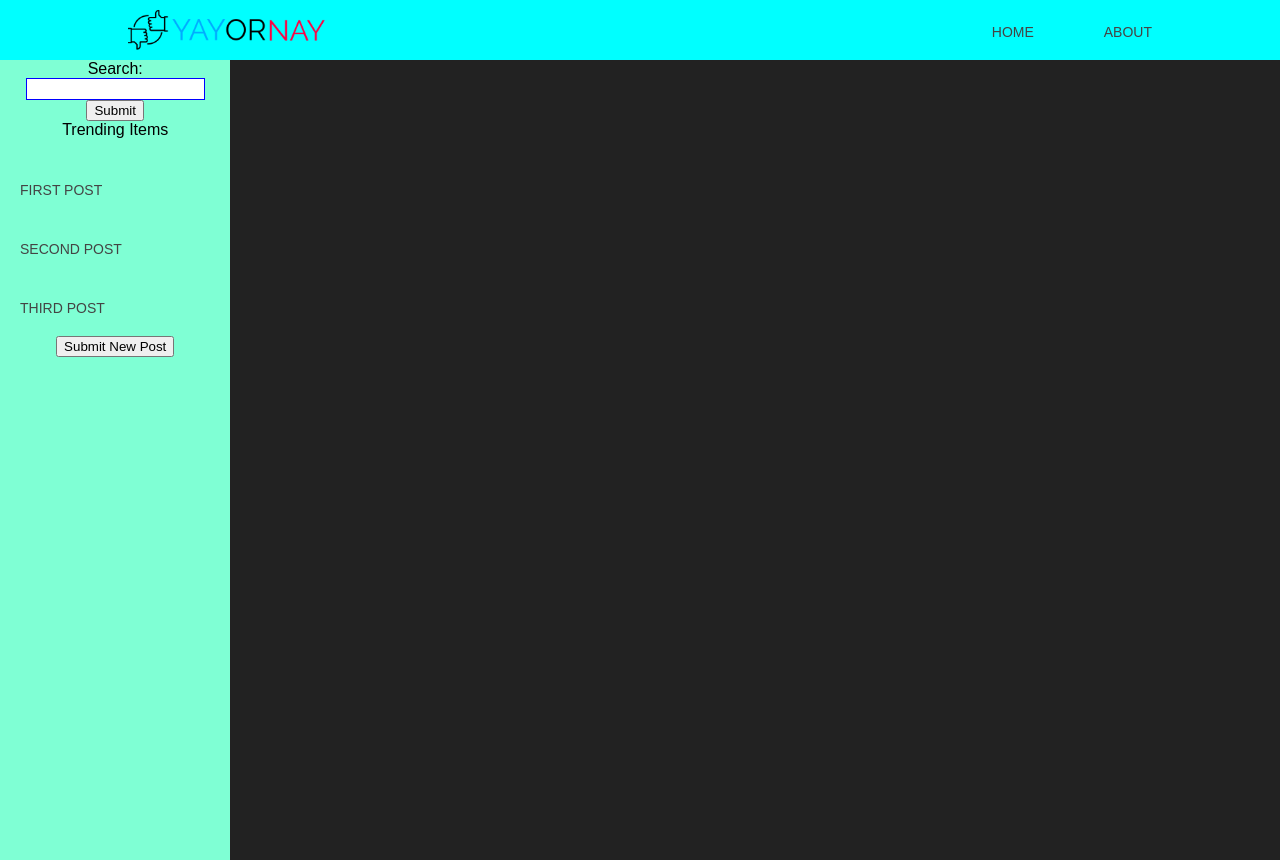
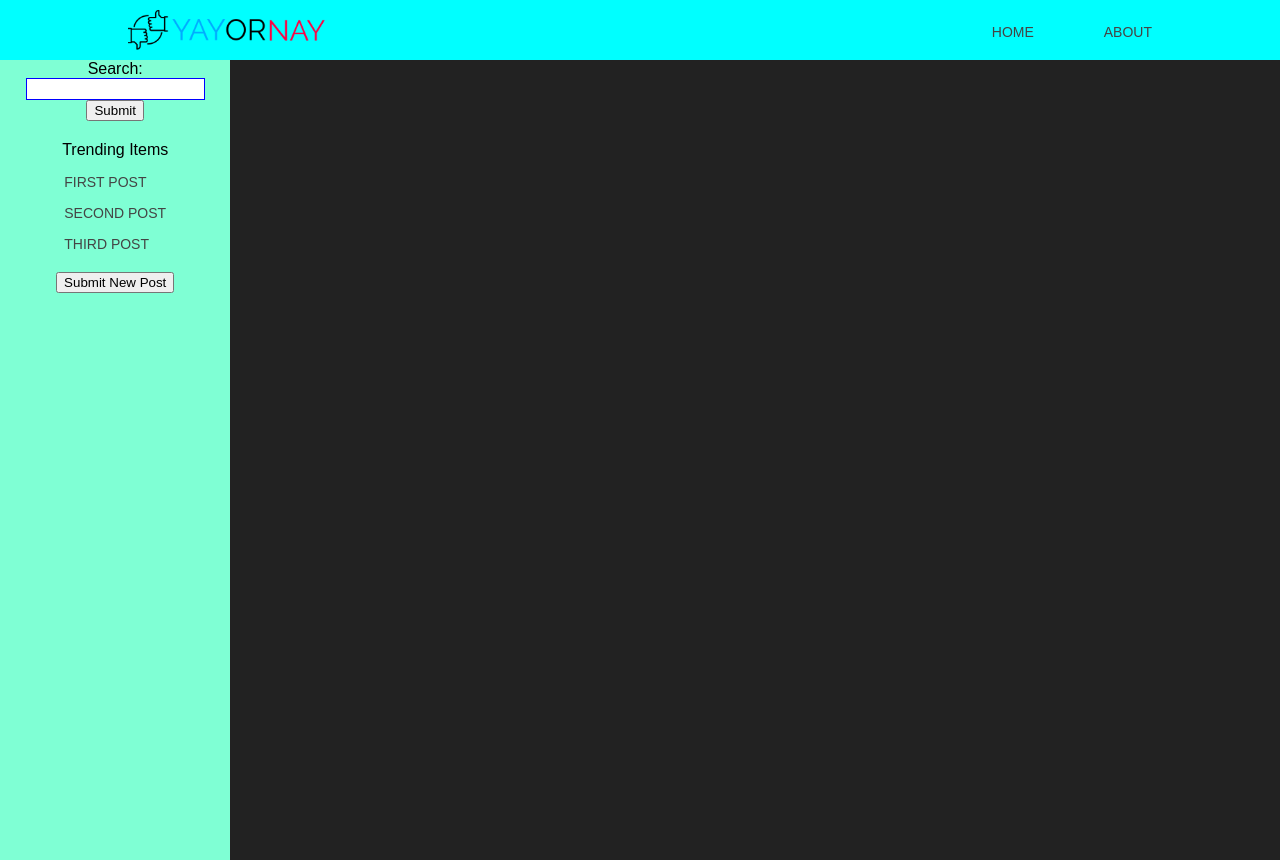
Before and after one commit to gptt916/teamabsolutely, a React app in the folder client/: page / in a window 1280 px wide. Built offline with nearby package versions, Linux system fonts and the light colour scheme.

Commit message:
styling changes

```diff
--- a/client/src/Components/SidebarComponents/SearchField/SearchField.js
+++ b/client/src/Components/SidebarComponents/SearchField/SearchField.js
@@ -10,6 +10,7 @@ const searchField = (props) => {
             width: '75%'
         },
         searchComponents:{
+            marginBottom:'20px'
         }
       };
 
--- a/client/src/Components/SidebarComponents/TrendingItems/TrendingItems.css
+++ b/client/src/Components/SidebarComponents/TrendingItems/TrendingItems.css
@@ -1,7 +1,8 @@
 
-.TrendingItemListingItemList {
+.TrendingItemList {
     display: flex;
     justify-content: center;
+    margin-bottom:20px;
   }
 
   .TrendingItemList ul {
@@ -12,8 +13,8 @@
 
   .TrendingItemList li {
     display: flex;
-    margin:20px;
-    padding-top: 23px;
+    margin-bottom:0px;
+    padding-top: 15px;
   }
 
   .TrendingItemList a {
```
